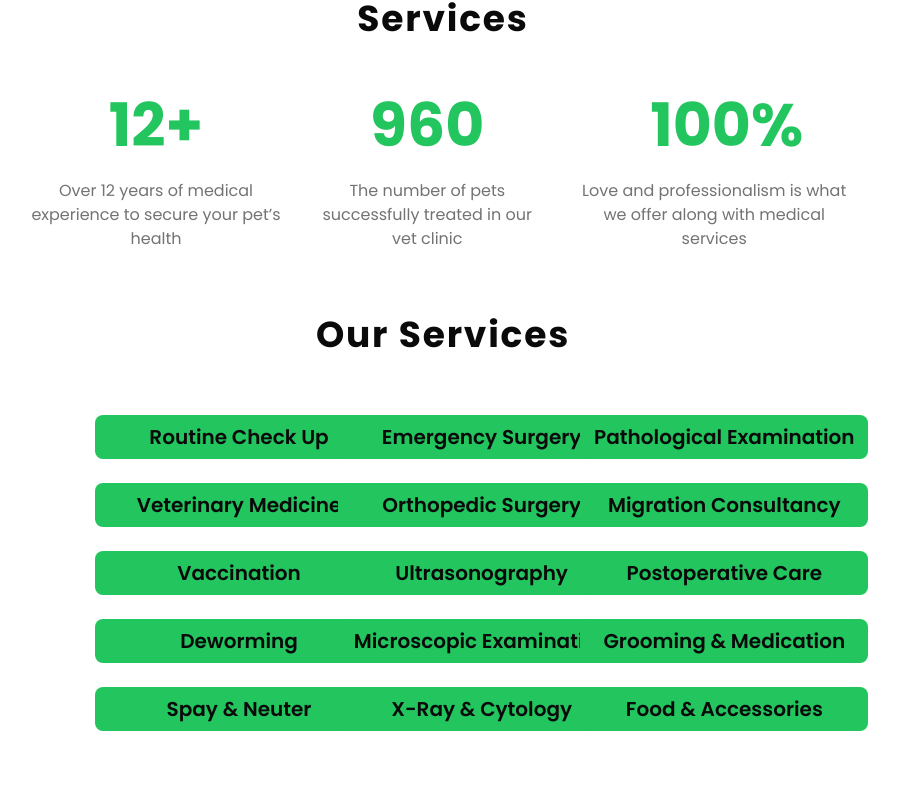
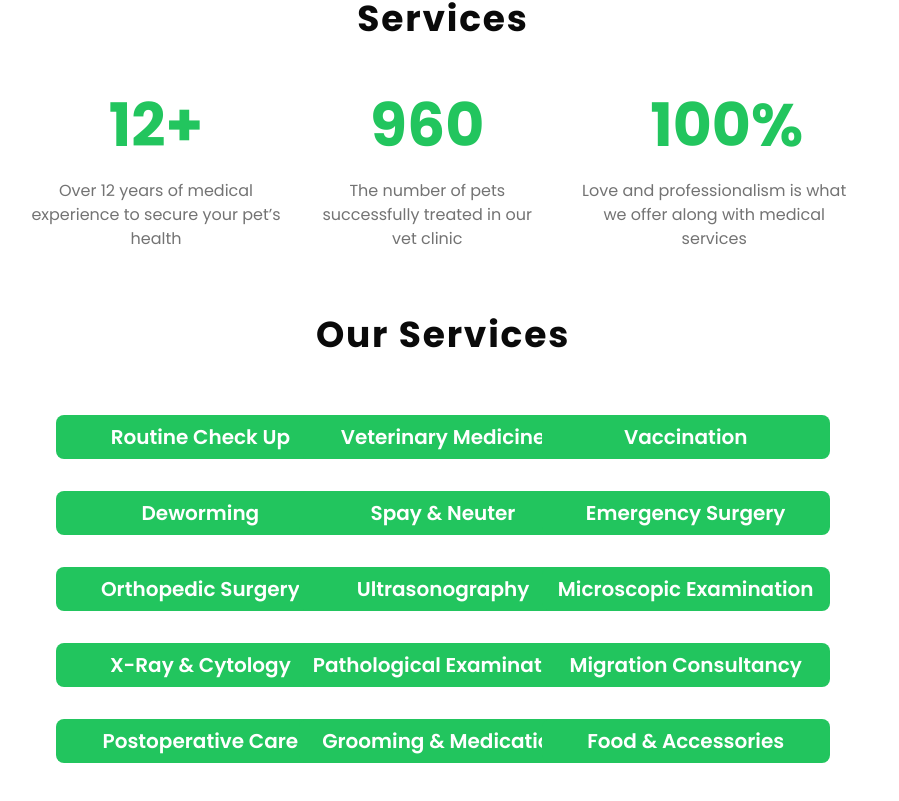
Before and after one commit to Aosaf098/PetVet, a React (Vite) app: page / in a window 1280 px wide. Shown: the part 937-1738 px from the top of the page, without its empty margins (197-1096 px from the left). Built offline with nearby package versions, Linux system fonts and the light colour scheme.

Commit message:
Our Services Responsive

```diff
--- a/src/Components/Hero/Hero.jsx
+++ b/src/Components/Hero/Hero.jsx
@@ -6,7 +6,7 @@ const Hero = () => {
   return (
     <>
       <div>
-        <div className="lg:w-2/3 mx-auto lg:my-16 my-10 flex lg:flex-row flex-col items-center relative">
+        <div className="lg:w-2/3 w-11/12 mx-auto lg:my-16 my-10 flex lg:flex-row flex-col items-center relative">
           <div className="lg:w-1/2 lg:h-[600px] lg:p-4 px-8 flex gap-10 flex-col lg:py-28">
             <h1 className="text-5xl font-bold leading-snug">
               Pawfect Care: Where Happy Pets Meet Expert{" "}
@@ -18,7 +18,7 @@ const Hero = () => {
               feathered, and scaly friends happy and healthy. Trust our expert
               vets to provide compassionate care—one paw at a time!
             </p>
-            <Button className="bg-green-500 lg:w-1/3 w-1/2 p-3 py-6">
+            <Button className="bg-green-500 lg:w-1/3 lg:p-6 p-5 w-3/5">
               Book an Appointment
             </Button>
           </div>
--- a/src/Components/HomeService/HomeService.jsx
+++ b/src/Components/HomeService/HomeService.jsx
@@ -4,62 +4,52 @@ import dogSleeping from "../../../public/assets/dogSleeping.json";
 const HomeService = () => {
   return (
     <>
-      <div className="w-3/4 mx-auto my-16">
-        <h1 className="text-center lg:text-4xl text-3xl font-bold tracking-wider">
+      <div className="lg:w-3/4 w-11/12 mx-auto my-16">
+        <h1 className="text-center lg:text-4xl text-2xl font-bold tracking-wider">
           Our Services
         </h1>
-        <div className="my-12 w-3/4 mx-auto gap-2 grid grid-cols-3">
+        <div className="my-12 lg:w-3/4 w-11/12 mx-auto ">
           <div className="mx-auto">
-            <ul className="p-3 space-y-6 *:text-xl *:font-semibold flex flex-col items-center justify-center *:w-72 *:bg-green-500">
-              <li className="p-2 rounded-lg text-center">Routine Check Up</li>
-              <li className=" p-2 rounded-lg text-center">
+            <ul className="p-3 grid grid-cols-2 lg:grid-cols-3 place-items-center lg:gap-8 gap-x-20 gap-y-8 *:text-xl *:font-semibold lg:*:w-72 *:w-48 lg:*:h-auto *:h-16 *:bg-green-500 *:p-2 *:rounded-lg *:text-center">
+              <li className="hover:bg-green-600 text-white">
+                Routine Check Up
+              </li>
+              <li className="hover:bg-green-600 text-white">
                 Veterinary Medicine
               </li>
-              <li className="p-2 rounded-lg text-center">Vaccination</li>
-              <li className=" p-2 rounded-lg text-center">Deworming</li>
-              <li className="p-2 rounded-lg text-center">Spay & Neuter</li>
-            </ul>
-          </div>
-          <div className=" mx-auto">
-            <ul className="p-3 space-y-6 *:text-xl *:font-semibold flex flex-col items-center justify-center *:w-72 *:bg-green-500">
-              <li className="p-2 rounded-lg text-center">
+              <li className="hover:bg-green-600 text-white">Vaccination</li>
+              <li className="hover:bg-green-600 text-white">Deworming</li>
+              <li className="hover:bg-green-600 text-white">Spay & Neuter</li>
+              <li className="hover:bg-green-600 text-white">
                 Emergency Surgery
               </li>
-              <li className=" p-2 rounded-lg text-center">
+              <li className="hover:bg-green-600 text-white">
                 Orthopedic Surgery
               </li>
-              <li className="p-2 rounded-lg text-center">Ultrasonography</li>
-              <li className="p-2 rounded-lg text-center">
+              <li className="hover:bg-green-600 text-white">Ultrasonography</li>
+              <li className="hover:bg-green-600 text-white">
                 Microscopic Examination
               </li>
-              <li className="p-2 rounded-lg text-center">X-Ray & Cytology</li>
-            </ul>
-          </div>
-          <div className="mx-auto">
-            <ul className="p-3 space-y-6 *:text-xl *:font-semibold flex flex-col items-center justify-center *:w-72 *:bg-green-500">
-              <li className="p-2 rounded-lg text-center">
+              <li className="hover:bg-green-600 text-white">
+                X-Ray & Cytology
+              </li>
+              <li className="hover:bg-green-600 text-white">
                 Pathological Examination
               </li>
-              <li className=" p-2 rounded-lg text-center">
+              <li className="hover:bg-green-600 text-white">
                 Migration Consultancy
               </li>
-              <li className=" p-2 rounded-lg text-center">
+              <li className="hover:bg-green-600 text-white">
                 Postoperative Care
               </li>
-              <li className=" p-2 rounded-lg text-center">
+              <li className="hover:bg-green-600 text-white">
                 Grooming & Medication
               </li>
-              <li className="  p-2 rounded-lg text-center">
+              <li className="hover:bg-green-600 text-white">
                 Food & Accessories
               </li>
             </ul>
           </div>
-
-          {/* <div className="w-1/2 border-4 border-solid border-blue-500 h-[400px]">
-          <div className="w-1/2 mx-auto">
-                <Lottie animationData={dogSleeping} />
-            </div>
-          </div> */}
         </div>
       </div>
     </>
--- a/src/Components/Navigation/NavLogo.jsx
+++ b/src/Components/Navigation/NavLogo.jsx
@@ -16,8 +16,8 @@ const NavLogo = () => {
           <Tooltip>
             <TooltipTrigger asChild>
               <Link to={"/"} className="flex items-center gap-2">
-                <img className="w-16" src={logo} alt="" />
-                <img className="w-36" src={text} alt="" />
+                <img className="lg:w-16 w-12" src={logo} alt="" />
+                <img className="lg:w-36 w-28" src={text} alt="" />
               </Link>
             </TooltipTrigger>
             <TooltipContent>PetVet</TooltipContent>
--- a/src/Components/Stat/Stat.jsx
+++ b/src/Components/Stat/Stat.jsx
@@ -3,9 +3,9 @@ import React from "react";
 const Stat = () => {
   return (
     <>
-      <div className="lg:w-2/3 mx-auto my-10">
+      <div className="lg:w-2/3 w-11/12 mx-auto my-10">
         <div className="lg:w-1/2 mx-auto px-3">
-          <h1 className="text-center lg:text-4xl text-3xl font-bold tracking-wider">
+          <h1 className="text-center lg:text-4xl text-2xl font-bold tracking-wider ">
             Welcome to the PetVet
             <br />
             Vet Clinic & Services
```
